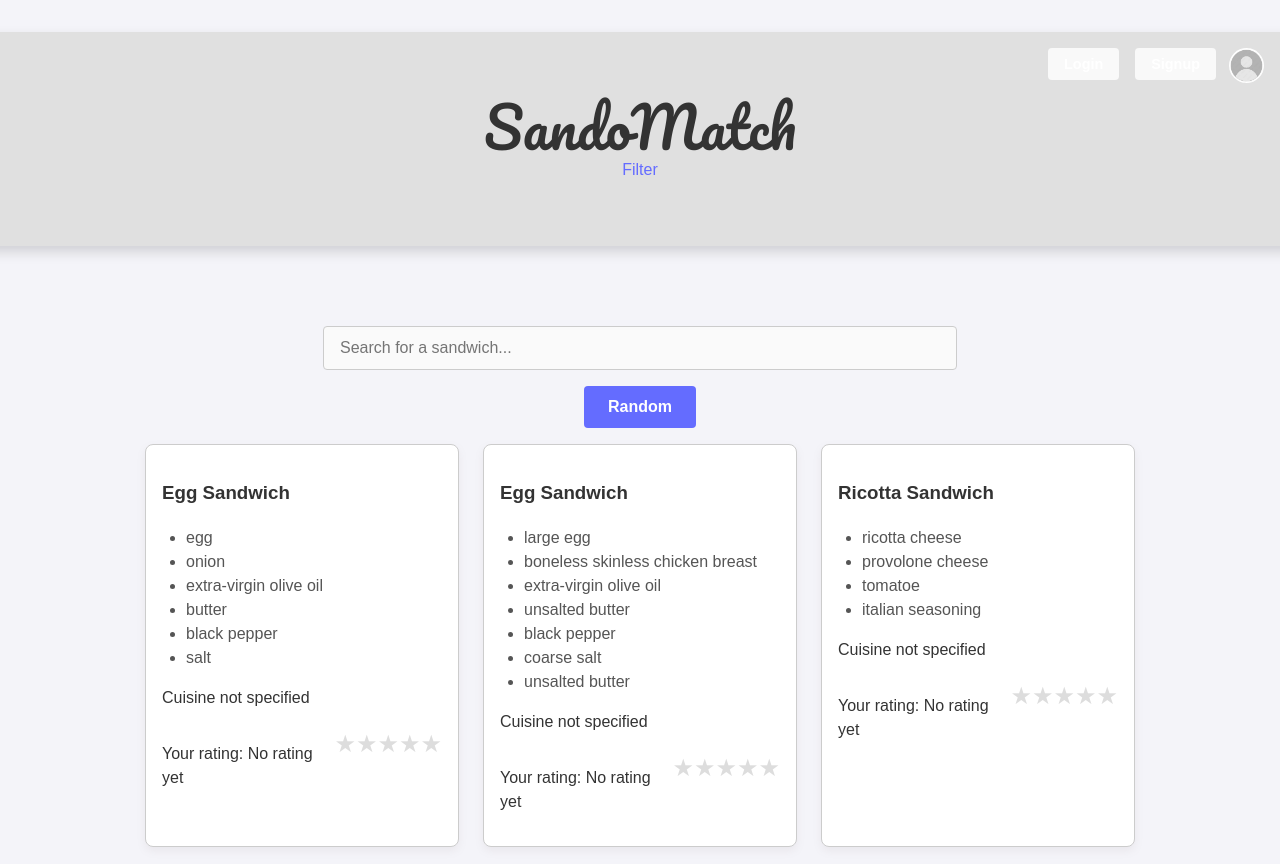
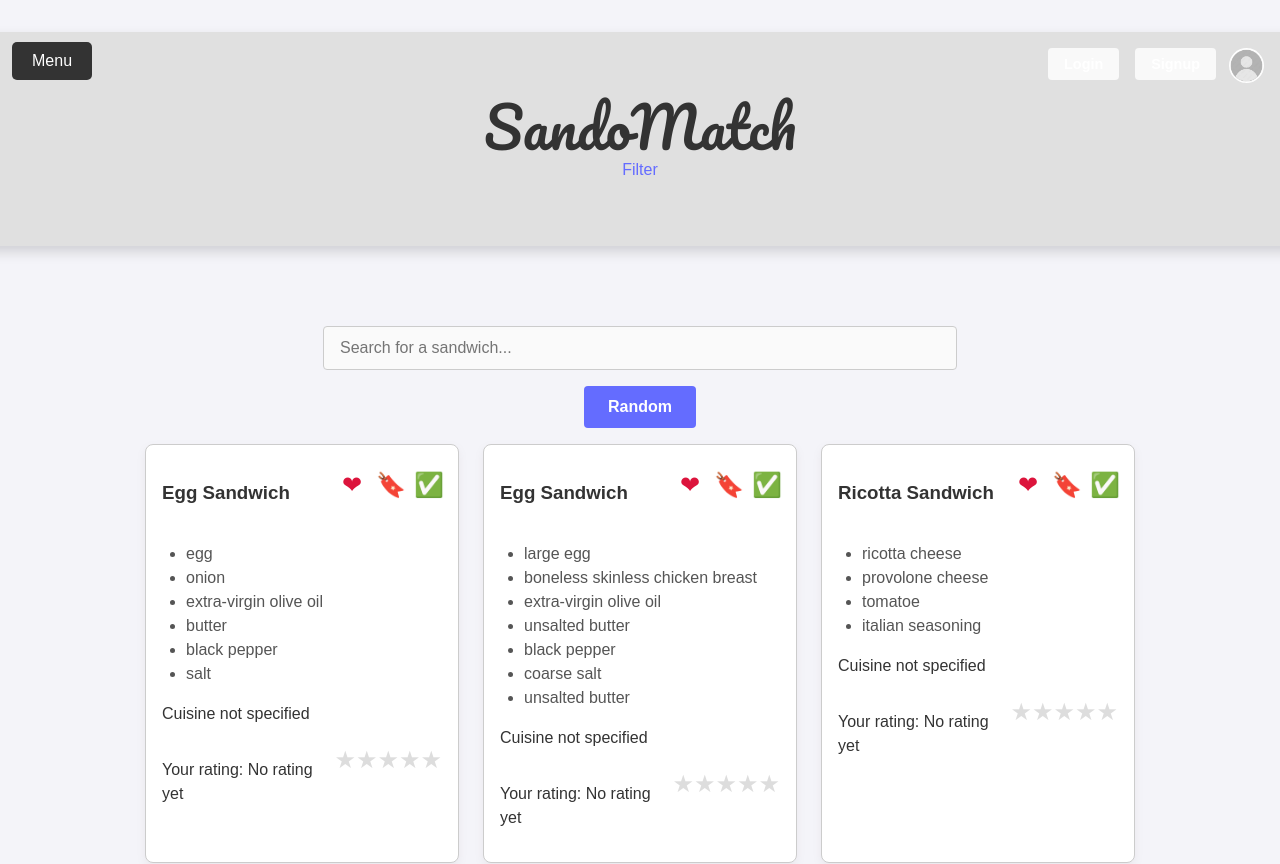
Before and after one commit to IsaacFigNewton/SandoMatch, a React (Vite) app in the folder packages/react-frontend/: page / in a window 1280 px wide. Shown: the top 864 px of the page. Built offline with nearby package versions, Linux system fonts and the light colour scheme; no server answers.

Commit message:
made the menu popout to send user to each page and added sandwich buttons (non functional as of now)

```diff
--- a/packages/react-frontend/src/App.css
+++ b/packages/react-frontend/src/App.css
@@ -75,6 +75,108 @@ h1 {
 
 .main-content {
   padding-top: 3rem;
+}
+
+.menu-button {
+  position: absolute;
+  top: 10px;
+  left: 60px;
+  background-color: #333;
+  color: #fff;
+  border: darkviolet;
+  padding: 10px 20px;
+  cursor: pointer;
+  border-radius: 5px;
+  font-size: 16px;
+}
+
+.menu-button:hover {
+  transform: scale(1.1);
+  background-color: #007bff;
+}
+
+.menuPopout {
+  position: absolute;
+  top: 50px;
+  left: 60px;
+  background-color: #333;
+  border: 1px solid #ffc107;
+  box-shadow: 0 4px 8px rgba(0, 0, 0, 0.1);
+  border-radius: 5px;
+  width: 200px;
+  padding: 10px;
+}
+
+.menu-list {
+  list-style: none;
+  margin: 0;
+  padding: 0;
+}
+
+.menu-list li {
+  margin: 10px 0;
+}
+
+.menu-list li a {
+  text-decoration: aqua;
+  color: #fff;
+  display: block;
+  padding: 5px;
+  border-radius: 4px;
+}
+
+.menu-list li a:hover {
+  transform: scale(1.1);
+  background-color: #007bff;
+}
+
+.sando-buttons {
+  margin-top: 10px;
+  display: flex;
+  gap: 10px;
+}
+
+.favorite-button {
+  background: none;
+  color: crimson;
+  border: none;
+  cursor: pointer;
+  font-size: 24px;
+  padding: 0px;
+  width: 28px;
+  height: 28px;
+}
+
+.favorite-button:hover {
+  transform: scale(1.1);
+}
+
+.bookmark-button {
+  background: none;
+  border: none;
+  cursor: pointer;
+  font-size: 24px;
+  padding: 0px;
+  width: 28px;
+  height: 28px;
+}
+
+.bookmark-button:hover {
+  transform: scale(1.1);
+}
+
+.tried-button {
+  background: none;
+  border: none;
+  cursor: pointer;
+  font-size: 24px;
+  padding: 0px;
+  width: 28px;
+  height: 28px;
+}
+
+.tried-button:hover {
+  transform: scale(1.1);
 }
 
 .auth-buttons {
@@ -160,6 +262,13 @@ h1 {
   box-shadow: 0 4px 8px rgba(146, 132, 132, 0.1);
   text-align: left;
   transition: all 0.3s;
+  position: relative;
+}
+
+.card-header {
+  display: flex;
+  justify-content: space-between;
+  margin-bottom: 10px;
 }
 
 .sandwich-card h2 {
--- a/packages/react-frontend/src/App.jsx
+++ b/packages/react-frontend/src/App.jsx
@@ -11,9 +11,16 @@ import SandwichList from "./SandwichList";
 import Login from "./Login";
 import Signup from "./Signup";
 import UserPage from "./UserPage";
+import MyBookmarkedSandos from "./MyBookmarkedSandos";
+import MyFavoriteSandos from "./MyFavoriteSando";
+import MyReviews from "./MyReviews";
+import MyTriedSandos from "./MyTriedSandos";
+
 import "./App.css";
 
-const API_PREFIX = "http://sandomatch.azurewebsites.net";
+//const API_PREFIX = "http://sandomatch.azurewebsites.net";
+const API_PREFIX = "http://localhost:8000";
+
 
 function App() {
   const [sandwiches, setSandwiches] = useState(sandwichData);
@@ -24,6 +31,7 @@ function App() {
 
   const INVALID_TOKEN = "INVALID_TOKEN";
   const [, setToken] = useState(INVALID_TOKEN);
+  const [isMenuVisible, setIsMenuVisible] = useState(false);
   const [, setMessage] = useState("");
   const [filters, setFilters] = useState({
     include: [],
@@ -45,6 +53,10 @@ function App() {
         console.error(error);
       });
   }, []);
+
+  const toggleMenu = () => {
+    setIsMenuVisible((prev) => !prev);
+  };
 
   const applyFilters = (filters) => {
     fetch(`${API_PREFIX}/sandwiches/filter`, {
@@ -196,6 +208,40 @@ function App() {
     <Router>
       <div>
         <header className="app-header">
+          <div className='menuPopoutButton'>
+            <button
+              className='menu-button'
+              onClick={toggleMenu}
+              aria-haspopup="true"
+              aria-expanded={isMenuVisible}
+            >
+              Menu
+            </button>
+
+            {isMenuVisible && (
+              <div className="menuPopout" role="menu">
+                <ul className="menu-list">
+                  <li role="menuitem">
+                    <Link to="/user">Profile</Link>
+                  </li>
+                  <li role="menuitem">
+                    <Link to="/reviews">My Reviews</Link>
+                  </li>
+                  <li role="menuitem">
+                    <Link to="/favorites">My Favorite Sando</Link>
+                  </li>
+                  <li role="menuitem">
+                    <Link to="/myBookmarked">Bookmarked Sandos</Link>
+                  </li>
+                  <li role="menuitem">
+                    <Link to="/tried">Sandos I've Tried</Link>
+                  </li>
+                </ul>
+
+              </div>
+            )}
+
+          </div>
           <Link to="/" className="logo-link">
             <h1 className="app-logo">SandoMatch</h1>
           </Link>
@@ -297,6 +343,22 @@ function App() {
             }
           />
           <Route path="/user" element={<UserPage />} />
+          <Route
+            path="/myBookmarked"
+            element={<MyBookmarkedSandos />}
+          />
+          <Route
+            path="/favorites"
+            element={<MyFavoriteSandos />}
+          />
+          <Route
+            path="/reviews"
+            element={<MyReviews />}
+          />
+          <Route
+            path="/tried"
+            element={<MyTriedSandos />}
+          />
         </Routes>
       </div>
     </Router>
--- /dev/null
+++ b/packages/react-frontend/src/MyBookmarkedSandos.jsx
@@ -0,0 +1,12 @@
+//MyBookmarkedSandos.jsx
+//import React from "react";
+
+function MyBookmarkedSandos() {
+    return (
+      <div>
+        <h1>Bookmark Page</h1>
+      </div>
+    );
+  }
+
+  export default MyBookmarkedSandos;
--- /dev/null
+++ b/packages/react-frontend/src/MyFavoriteSando.jsx
@@ -0,0 +1,12 @@
+//MyFavoriteSandos.jsx
+//import React from "react";
+
+function MyFavoriteSandos() {
+    return (
+      <div>
+        <h1>Favorite Page</h1>
+      </div>
+    );
+  }
+
+  export default MyFavoriteSandos;
--- /dev/null
+++ b/packages/react-frontend/src/MyReviews.jsx
@@ -0,0 +1,12 @@
+//MyReviews.jsx
+//import React from "react";
+
+function MyReviews() {
+    return (
+      <div>
+        <h1>Review Page</h1>
+      </div>
+    );
+  }
+
+  export default MyReviews;
--- /dev/null
+++ b/packages/react-frontend/src/MyTriedSandos.jsx
@@ -0,0 +1,12 @@
+//MyTriedSandos.jsx
+//import React from "react";
+
+function MyTriedSandos() {
+    return (
+      <div>
+        <h1>Tried Page</h1>
+      </div>
+    );
+  }
+
+  export default MyTriedSandos;
--- a/packages/react-frontend/src/SandwichList.jsx
+++ b/packages/react-frontend/src/SandwichList.jsx
@@ -11,7 +11,35 @@ const SandwichList = ({
     <div className="sandwich-list">
       {sandwiches.map((sandwich) => (
         <div key={sandwich.id_} className="sandwich-card">
-          <h3>{sandwich.name}</h3>
+
+          {/* header for sandwich cards holding name and buttons */}
+
+          <div className="card-header">
+            <h3>{sandwich.name}</h3>
+            <div className="sando-buttons">
+              <button
+                className='favorite-button'
+                aria-label="Favorite"
+              >
+                {String.fromCodePoint(0x2764)}
+              </button>
+              <button
+                className='bookmark-button'
+                aria-label="Bookmark"
+              >
+                {String.fromCodePoint(0x1F516)}
+              </button>
+              <button
+                className='tried-button'
+                aria-label="Tried"
+              >
+                {String.fromCodePoint(0x2705)}
+              </button>
+            </div>
+          </div>
+
+          {/* end header */}
+
           <ul>
             {Object.values(sandwich.ingredients || {})
               .flatMap((category) =>
@@ -26,6 +54,7 @@ const SandwichList = ({
               ? sandwich.cuisine
               : "Cuisine not specified"}
           </p>
+
           <Rating
             sandwichId={sandwich.id_}
             rating={ratings[sandwich.id_]}
```
